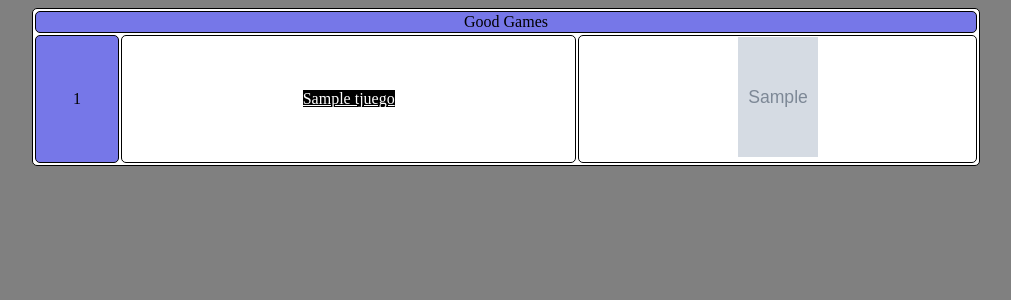
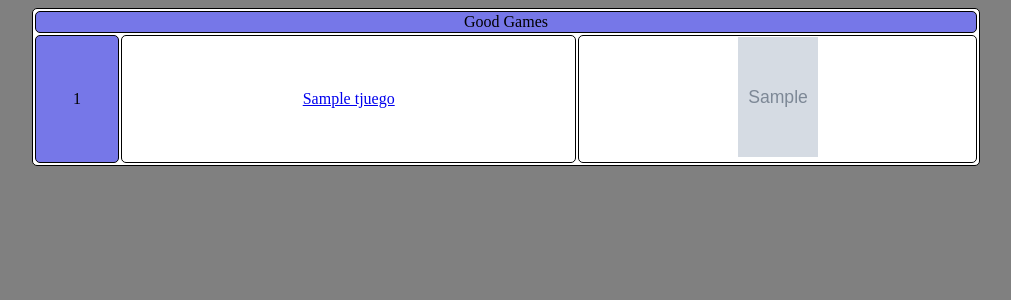
Before and after one commit to OscarFrancoPerez/dw_servidor, a PHP site: page /main.php in a window 1280 px wide, with the pointer over the restyled element. Shown: the top 300 px of the page, without its empty margins (134-1145 px from the left). Run offline with PHP 8.4, Linux system fonts and the light colour scheme; tables that the repository leaves empty or names only in its code hold one stand-in row (values such as "Sample post"); grey boxes marked "Sample" are stand-in pictures.

Commit message:
Updated files

```diff
--- a/sprint3sesiones/www/mysite/css/main.css
+++ b/sprint3sesiones/www/mysite/css/main.css
@@ -11,7 +11,7 @@ table,th,td,tr {
 	border-radius: 5px;
 	text-align: center;
 }
-tr a:hover{
+tr:hover > a{
 	color: white;
 	background-color: black;
 
```
